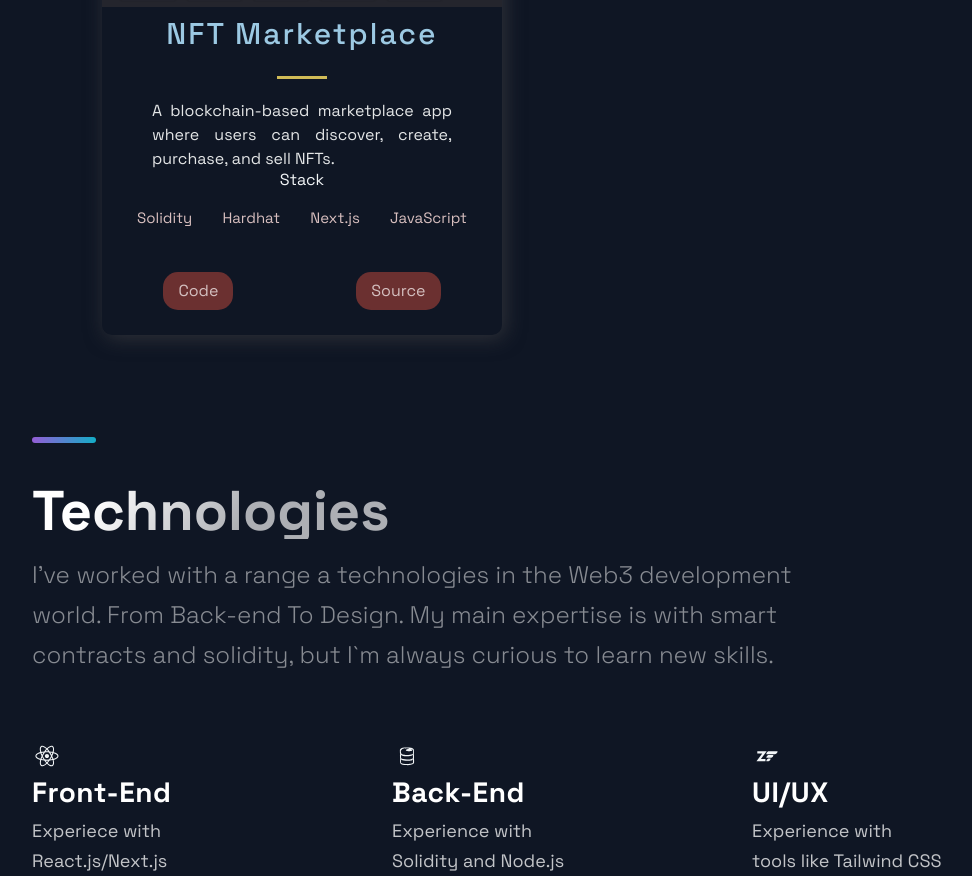
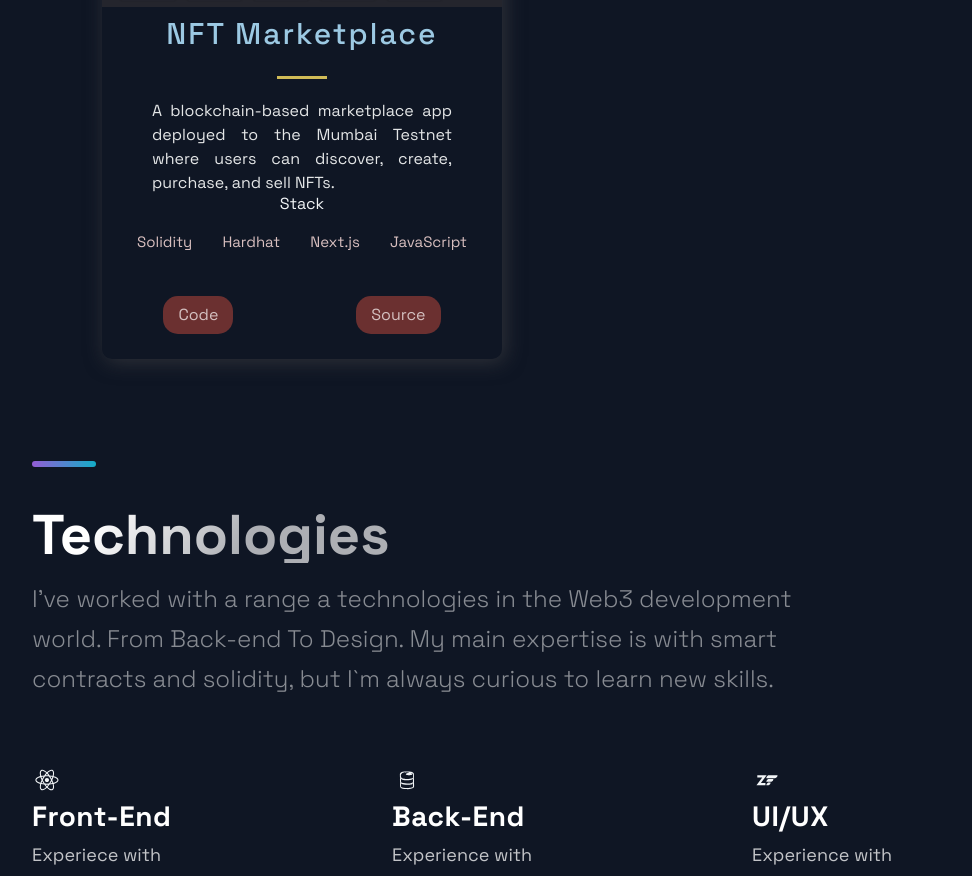
Before and after one commit to ThomasHeim11/My-Portfolio-Website, a Next.js app: page / in a window 1280 px wide. Shown: the part 1201-2077 px from the top of the page, without its empty margins (88-1060 px from the left). Built offline with nearby package versions, Linux system fonts and the light colour scheme.

Commit message:
update info

```diff
--- a/src/constants/constants.js
+++ b/src/constants/constants.js
@@ -1,7 +1,7 @@
 export const projects = [
   {
     title: 'NFT Marketplace',
-    description: "A blockchain-based marketplace app where users can discover, create, purchase, and sell NFTs.",
+    description: "A blockchain-based marketplace app deployed to the Mumbai Testnet where users can discover, create, purchase, and sell NFTs.",
     image: '/images/1.png',
     tags: ['Solidity', 'Hardhat', 'Next.js', 'JavaScript'],
     source: "https://nftmarketspace.netlify.app/",
```
Also changed, not shown: 1 other file (tests, documents, lock files or other folders).
